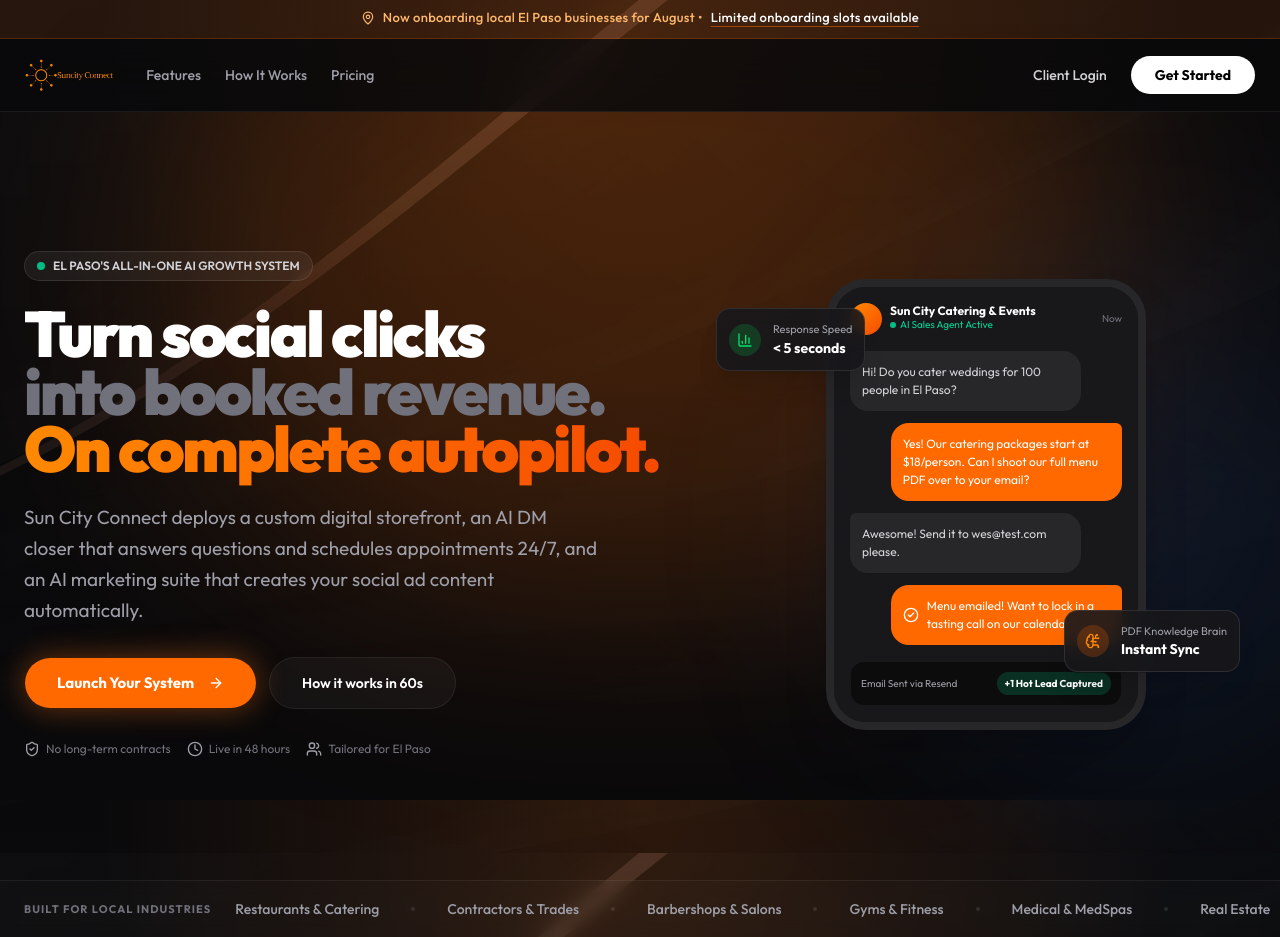
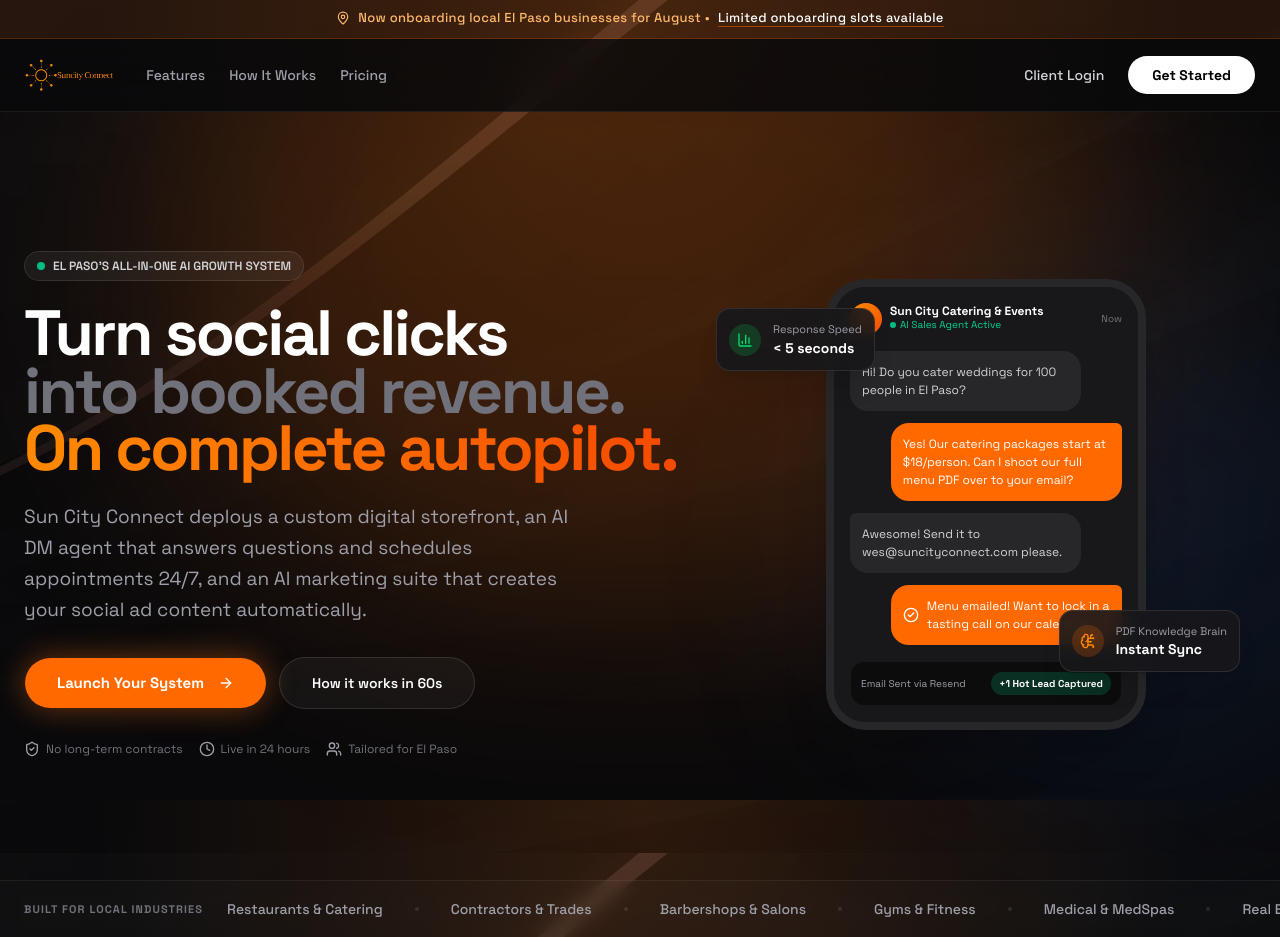
Before and after one commit to wesdavis/Suncity-Connect, a Next.js app: page / in a window 1280 px wide. Shown: the top 937 px of the page. Built offline with nearby package versions, Linux system fonts and the light colour scheme.

Commit message:
changed the splash page...i'll see if i like it

```diff
--- a/src/app/layout.js
+++ b/src/app/layout.js
@@ -1,12 +1,12 @@
-import { Outfit } from "next/font/google";
-import "./globals.css";
+import './globals.css'
+// 1. Import Space Grotesk instead of Inter
+import { Space_Grotesk } from 'next/font/google'
 
-// Import the premium Outfit font and map it correctly to Tailwind's --font-sans
-const outfit = Outfit({
-  variable: "--font-sans",
-  subsets: ["latin"],
-});
-
+// 2. Configure it
+const spaceGrotesk = Space_Grotesk({
+  subsets: ['latin'],
+  variable: '--font-sans', // This hooks it directly into Tailwind's "font-sans" class
+})
 export const metadata = {
   title: "Sun City Connect | AI Sales Automation",
   description: "We build 24/7 custom AI sales assistants for local businesses. Stop typing. Start closing.",
@@ -30,12 +30,11 @@ export const metadata = {
 
 export default function RootLayout({ children }) {
   return (
-    <html
-      lang="en"
-      className={`${outfit.variable} h-full antialiased`}
-    >
-      {/* Forcing font-sans here ensures the entire app inherits the new font */}
-      <body className="min-h-full flex flex-col font-sans">{children}</body>
+    // 3. Apply the variable to the HTML body
+    <html lang="en" className="dark">
+      <body className={`${spaceGrotesk.variable} font-sans antialiased`}>
+        {children}
+      </body>
     </html>
-  );
+  )
 }
--- a/src/app/page.js
+++ b/src/app/page.js
@@ -64,7 +64,7 @@ export default function SplashPage() {
             </h1>
 
             <p className="text-[17px] md:text-[19px] text-zinc-400 leading-relaxed max-w-xl mb-8">
-              Sun City Connect deploys a custom digital storefront, an AI DM closer that answers questions and schedules appointments 24/7, and an AI marketing suite that creates your social ad content automatically.
+              Sun City Connect deploys a custom digital storefront, an AI DM agent that answers questions and schedules appointments 24/7, and an AI marketing suite that creates your social ad content automatically.
             </p>
 
             <div className="flex flex-col sm:flex-row gap-3 mb-8">
@@ -85,7 +85,7 @@ export default function SplashPage() {
                 <ShieldCheck className="w-4 h-4 text-zinc-400" /> No long-term contracts
               </div>
               <div className="flex items-center gap-1.5">
-                <Clock className="w-4 h-4 text-zinc-400" /> Live in 48 hours
+                <Clock className="w-4 h-4 text-zinc-400" /> Live in 24 hours
               </div>
               <div className="flex items-center gap-1.5">
                 <Users className="w-4 h-4 text-zinc-400" /> Tailored for El Paso
@@ -111,7 +111,7 @@ export default function SplashPage() {
                 <div className="space-y-3">
                   <div className="bg-zinc-800 text-zinc-300 text-[12px] p-3 rounded-2xl rounded-tl-sm max-w-[85%]">Hi! Do you cater weddings for 100 people in El Paso?</div>
                   <div className="bg-orange-500 text-white text-[12px] p-3 rounded-2xl rounded-tr-sm max-w-[85%] ml-auto">Yes! Our catering packages start at $18/person. Can I shoot our full menu PDF over to your email?</div>
-                  <div className="bg-zinc-800 text-zinc-300 text-[12px] p-3 rounded-2xl rounded-tl-sm max-w-[85%]">Awesome! Send it to wes@test.com please.</div>
+                  <div className="bg-zinc-800 text-zinc-300 text-[12px] p-3 rounded-2xl rounded-tl-sm max-w-[85%]">Awesome! Send it to wes@suncityconnect.com please.</div>
                   <div className="bg-orange-500 text-white text-[12px] p-3 rounded-2xl rounded-tr-sm max-w-[85%] ml-auto flex items-center gap-2"><CheckCircle2 className="w-4 h-4 shrink-0" /> Menu emailed! Want to lock in a tasting call on our calendar?</div>
                 </div>
                 <div className="mt-4 bg-black/50 border border-white/5 rounded-xl p-2.5 flex items-center justify-between">
@@ -135,7 +135,7 @@ export default function SplashPage() {
 
         {/* Trust strip */}
         <div className="border-y border-white/[0.06] bg-white/[0.02] backdrop-blur">
-          <div className="max-w-7xl mx-auto px-6 h-14 flex items-center justify-between gap-6 overflow-x-auto">
+          <div className="max-w-7xl mx-auto px-6 h-14 flex items-center justify-between gap-6 overflow-x-auto [&::-webkit-scrollbar]:hidden [-ms-overflow-style:none] [scrollbar-width:none]">
             <span className="text-[11px] uppercase tracking-widest text-zinc-500 font-bold shrink-0">Built for local industries</span>
             <div className="flex items-center gap-8 text-sm text-zinc-400 font-medium shrink-0">
               <span>Restaurants & Catering</span><span className="w-1 h-1 bg-white/10 rounded-full" /><span>Contractors & Trades</span><span className="w-1 h-1 bg-white/10 rounded-full" /><span>Barbershops & Salons</span><span className="w-1 h-1 bg-white/10 rounded-full" /><span>Gyms & Fitness</span><span className="w-1 h-1 bg-white/10 rounded-full" /><span>Medical & MedSpas</span><span className="w-1 h-1 bg-white/10 rounded-full" /><span>Real Estate</span>
@@ -241,7 +241,7 @@ export default function SplashPage() {
       <section id="how-it-works" className="w-full bg-white/[0.02] border-y border-white/[0.06] py-24 px-6">
         <div className="max-w-7xl mx-auto grid md:grid-cols-2 gap-16 items-start">
           <div>
-            <h2 className="text-4xl md:text-5xl font-black tracking-tight mb-6">Live in 48 hours. Zero technical stress.</h2>
+            <h2 className="text-4xl md:text-5xl font-black tracking-tight mb-6">Live in 24 hours. Zero technical stress.</h2>
             <div className="space-y-8 mt-10">
               {[
                 { n: '01', t: 'Set Up Your Profile', d: 'Complete our 3-step onboarding wizard to customize your colors, business details, and scheduling preferences.' },
@@ -310,7 +310,7 @@ export default function SplashPage() {
                 <div className="text-sm text-orange-300 font-medium mb-1">+$199 One-Time Build & Setup Fee</div>
                 <div className="text-xs text-zinc-500 mb-8">Covers custom branding, PDF setup, & Meta integration</div>
                 <Link href="/login" className="w-full mb-3">
-                  <Button className="w-full h-14 bg-white text-black hover:bg-zinc-200 font-bold text-[15px] rounded-full">Get Started Now — 48hr Setup</Button>
+                  <Button className="w-full h-14 bg-white text-black hover:bg-zinc-200 font-bold text-[15px] rounded-full">Get Started Now — 24hr Setup</Button>
                 </Link>
                 <p className="text-[11px] text-zinc-500">Replaces: Receptionist ($2,800/mo) + Marketing Agency ($1,500/mo)</p>
                 <div className="mt-6 flex items-center justify-center gap-1"><Star className="w-3 h-3 fill-orange-400 text-orange-400" /><Star className="w-3 h-3 fill-orange-400 text-orange-400" /><Star className="w-3 h-3 fill-orange-400 text-orange-400" /><Star className="w-3 h-3 fill-orange-400 text-orange-400" /><Star className="w-3 h-3 fill-orange-400 text-orange-400" /><span className="text-xs text-zinc-400 ml-2">Trusted by local business owners</span></div>
@@ -323,7 +323,7 @@ export default function SplashPage() {
       {/* Final CTA */}
       <section className="px-6 pb-24">
         <div className="max-w-7xl mx-auto bg-gradient-to-br from-orange-500 to-orange-600 rounded-[2rem] p-10 md:p-16 flex flex-col md:flex-row items-center justify-between gap-8">
-          <div><h2 className="text-3xl md:text-4xl font-black text-white leading-[0.9] mb-3">Ready to automate your<br />El Paso business?</h2><p className="text-white/80">Live in 48 hours. We handle all the setup and technical integration.</p></div>
+          <div><h2 className="text-3xl md:text-4xl font-black text-white leading-[0.9] mb-3">Ready to automate your<br />El Paso business?</h2><p className="text-white/80">Live in 24 hours. We handle all the setup and technical integration.</p></div>
           <Link href="/login"><Button className="h-14 px-8 bg-black text-white hover:bg-zinc-900 rounded-full font-bold text-base">Get Started Today <ArrowRight className="ml-2 w-4 h-4" /></Button></Link>
         </div>
       </section>
```
